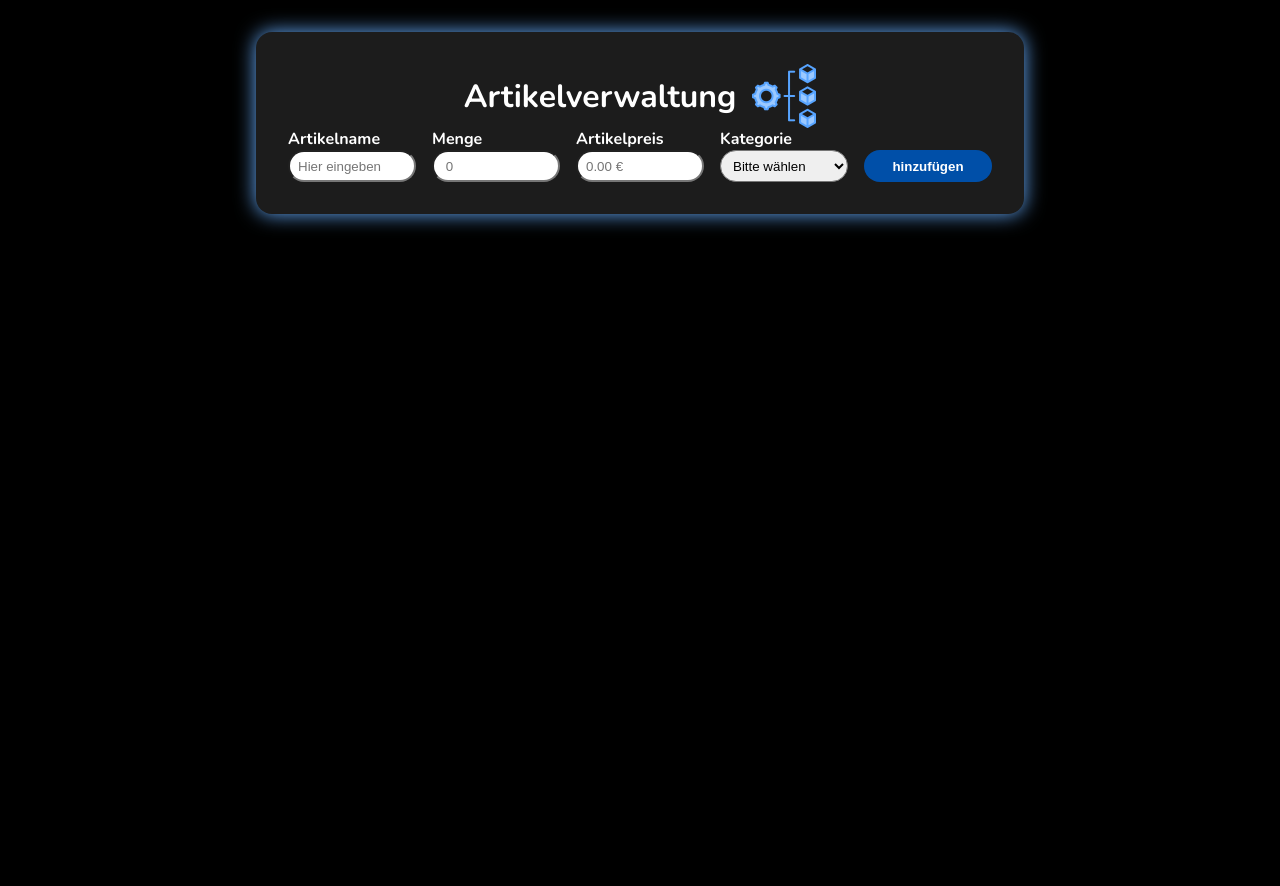
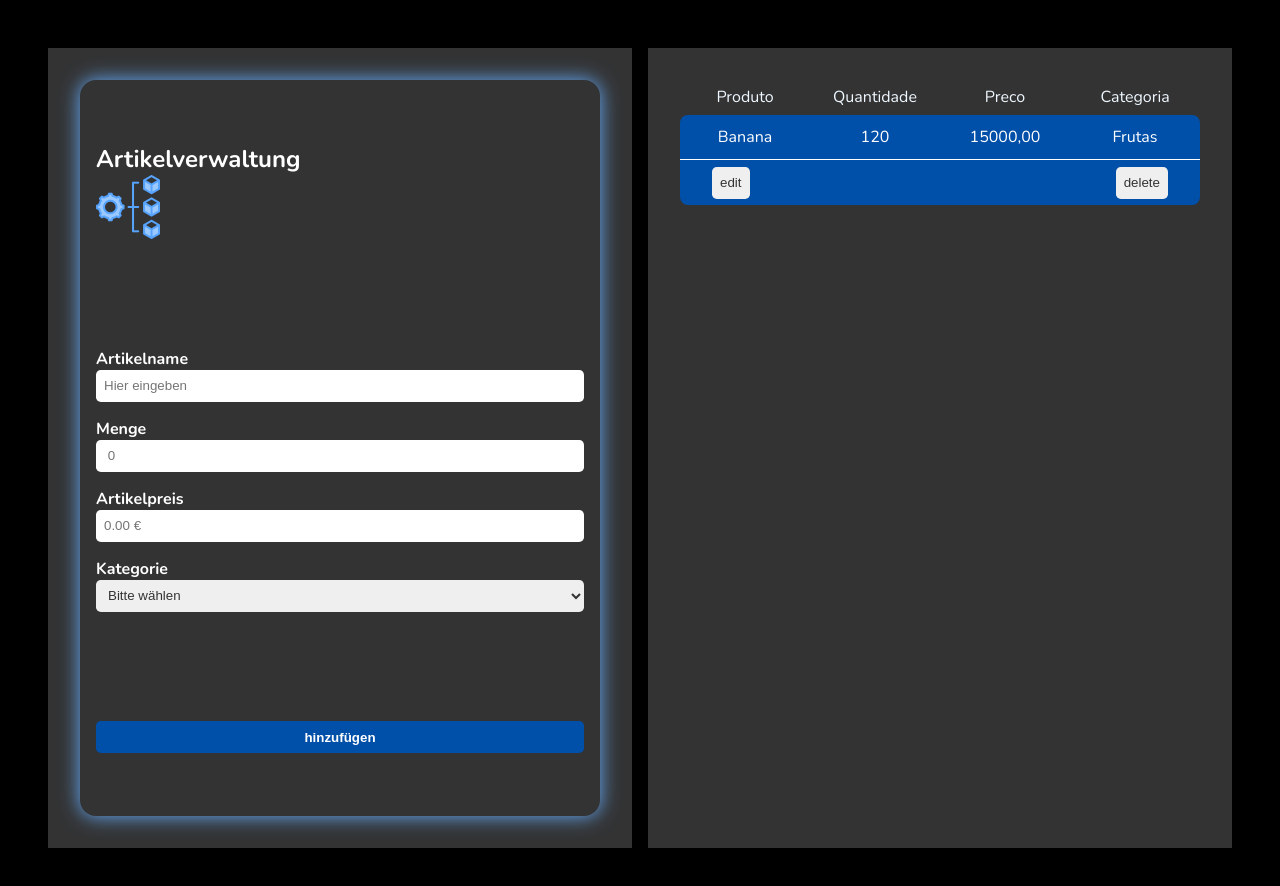
Before and after one commit to Mauricioibzde/Artikelverwaltung, a plain HTML site: page index.html in a window 1280 px wide. Before the commit the page ends 800 px from the top, so only its background shows below. Drawn offline with nearby package versions, Linux system fonts and the light colour scheme.

Commit message:
concertando extrutura do app

```diff
--- a/index.html
+++ b/index.html
@@ -16,6 +16,7 @@
 
     <main>
 
+      <section class="menu-app-content">
             <div class="app-menu">
             <div class="title">
                 <h1>Artikelverwaltung</h1>
@@ -39,9 +40,10 @@
                 </p>
 
 
-                        <p><span></span><button id="btnAdd">hinzufügen</button></p>
+
 
             </div>
+            <button id="btnAdd">hinzufügen</button>
 
 
 
@@ -55,6 +57,34 @@
 
 
         </div>
+      </section>
+
+        <section class="liste-of-the-article">
+
+                <div class="product-detels-title">
+                    <p>Produto</p>
+                    <p>Quantidade</p>
+                    <p>Preco</p>
+                    <p>Categoria</p>
+                </div>
+
+
+
+        <ul>
+            <li>
+                <div class="product-detels">
+                    <p>Banana</p>
+                    <p>120</p>
+                    <p>15000,00</p>
+                    <p>Frutas</p>
+                </div>
+                <div class="product-manipution">
+                    <button>edit</button>
+                    <button>delete</button>
+                </div>
+            </li>
+        </ul>
+        </section>
     </main>
 
 
--- a/style/global.css
+++ b/style/global.css
@@ -1,6 +1,21 @@
 body {
-    max-width: 1280px;
+    display: grid;
+
     margin: 0 auto;
+   height: auto;
+
+}
+
+li {
+    list-style: none;
+    color: white;
+}
+
+section {
+    width: 100%;
+    height: 100dvh;
+     background-color: var(--blue-dark);
+     padding: 2rem;
 }
 
 
@@ -9,12 +24,24 @@ body {
 input , select , button {
     width: 8rem;
     padding-inline: .5rem;
-      border-radius: 2rem;
+      border-radius: .3rem;
       height: 2rem;
+      border: none;
+      color: var(--blue-dark);
 }
 
+
 main {
-    padding: 2rem;
+    padding: 3rem;
+    display: grid;
+    grid-template-columns: 1fr 1fr;
+    gap: 1rem;
+    align-items: center;
+    justify-content: center;
+    height: 100%;
+    align-self: center;
+    grid-auto-flow: column;
+
 }
 
 #btnAdd {
--- a/style/index.css
+++ b/style/index.css
@@ -1,2 +1,3 @@
 @import url(global.css);
 @import url(style.css);
+@import url(liste.css);
--- /dev/null
+++ b/style/liste.css
@@ -0,0 +1,70 @@
+
+.liste-of-the-article {
+
+
+}
+
+
+
+ul {
+
+    display: grid;
+    li {
+
+    background-color: var( --blue-noch-dark);
+
+    border-radius: .5rem;
+
+
+    justify-content: center;
+    align-items:center ;
+
+    & .product-detels {
+        display: grid;
+        grid-template-columns: repeat(4, 1fr);
+        grid-auto-flow: column;
+        justify-content: space-between;
+         padding-block: .4rem;
+
+
+
+    }
+
+    & .product-manipution {
+        display: grid;
+        grid-auto-flow: column;
+        gap: 1rem;
+        padding-block: .4rem;
+        border-top: solid 1px white;
+        justify-content: space-between;
+        padding-inline: 2rem;
+
+         & button {
+            border: none;
+         }
+    }
+
+    & p {
+        padding: .3rem;
+        text-align: center;
+    }
+}
+}
+
+.product-detels-title {
+
+        display: grid;
+        grid-template-columns: repeat(4, 1fr);
+        grid-auto-flow: column;
+        justify-content: space-between;
+         padding-block: .4rem;
+
+         & p {
+            color: aliceblue;
+            text-align: center;
+         }
+
+
+
+
+}
--- a/style/style.css
+++ b/style/style.css
@@ -59,58 +59,49 @@ span {
   font-weight: bold;
 }
 
-main {
-
-  display: flex;
-  justify-content: center;
-  align-items: center;
-}
-
+/* Menu principal */
 .app-menu {
-
   display: grid;
   align-items: center;
-  background-color: var(--blue-light);
+  grid-template-rows: auto;
+  width: 100%;
   border-radius: 1rem;
-  padding: 2rem;
+  padding: 1rem;
+  height: 100%;
+
+  gap: 1rem;
+
   box-shadow: 0px 0px 20px 0px rgb(105, 175, 255);
 }
 
 .title {
-  display: flex;
-  justify-content: center;
-  align-items: center;
-  gap: 1rem;
+  display: grid;
 }
 
 .title img {
   height: 4rem;
 }
 
-
-
 .menu-items {
   display: grid;
-  grid-auto-flow: column;
+  grid-auto-flow: row;
   align-items: center;
   gap: 1rem;
-
-  & p {
-    display: grid;
-
 }
 
-  & p:nth-child(5) {
-    align-self: end;
-  }
+.menu-items p {
+  display: block;
+  text-align: left;
 }
 
 /* Botão de adicionar */
 .btnAdd {
-  align-self: flex-end;
+  justify-self: center;
 }
 
-
+#btnAdd {
+  justify-self: center;
+}
 
 #btnAdd:hover {
   transform: scale(1.1);
@@ -119,11 +110,13 @@ main {
 
 /* Área do formulário */
 .menu-artikelverwaltung {
-  display: flex;
+  display: grid;
+  grid-auto-flow: row;
+  flex-direction: column;
   justify-content: center;
   align-items: center;
+  margin: 0;
   gap: 1rem;
-  margin-top: 5rem;
 }
 
 .menu-artikelverwaltung span {
@@ -136,13 +129,23 @@ main {
   border: 2px solid var(--blue-noch-dark);
 }
 
+.menu-artikelverwaltung button {
+  justify-self: center;
+}
 
+.menu-artikelverwaltung p {
+  display: flex;
+  justify-content: space-between;
+}
 
 /* Botões de editar/deletar */
 .edit-delete {
   display: flex;
+  margin-top: 1rem;
+  justify-content: center;
+  background-color: #5f6f87;
+  border-radius: 2rem;
   gap: 2rem;
-  justify-content: center;
   align-items: center;
 }
 
@@ -168,44 +171,6 @@ main {
   width: 1rem;
 }
 
-/* Responsividade */
-@media (max-width: 800px) {
-  body {
-    overflow: hidden;
-  }
-
-  .menu-items {
-    grid-auto-flow: row;
-  }
-
-  .btnAdd {
-    justify-self: center;
-  }
-
-  .menu-artikelverwaltung {
-    display: grid;
-    grid-auto-flow: row;
-    align-items: center;
-  }
-
-  .menu-artikelverwaltung button {
-    justify-self: center;
-  }
-
-  .menu-artikelverwaltung p {
-    display: flex;
-    justify-content: space-between;
-  }
-
-  .edit-delete {
-    justify-content: space-between;
-    background-color: #5f6f87;
-    border-radius: 2rem;
-  }
-
-  .title {
-    display: grid;
-  }
 
 .scroll-wrapper {
   max-height: 350px;
@@ -217,14 +182,6 @@ main {
   border-radius: 1rem;
 }
 
-  .app-menu {
-
-    width: 100%;
-
-    padding: .2rem;
-    margin-top: 2rem;
-  }
-
 .scroll-wrapper table thead th {
   position: sticky;
   top: 0;
@@ -234,21 +191,8 @@ main {
   border-bottom: 1px solid #ccc;
 }
 
-  .menu-artikelverwaltung {
-    flex-direction: column;
-    justify-content: center;
-    align-items: center;
-    margin: 0;
+input,
+select,
+button {
+  width: 100%;
 }
-
-  .edit-delete {
-    margin-top: 1rem;
-    justify-content: center;
-  }
-
-  input , select , button {
-    width: 100%;
-
-}
-
-}
```
Lines whose indentation alone changed are shown as unchanged.
